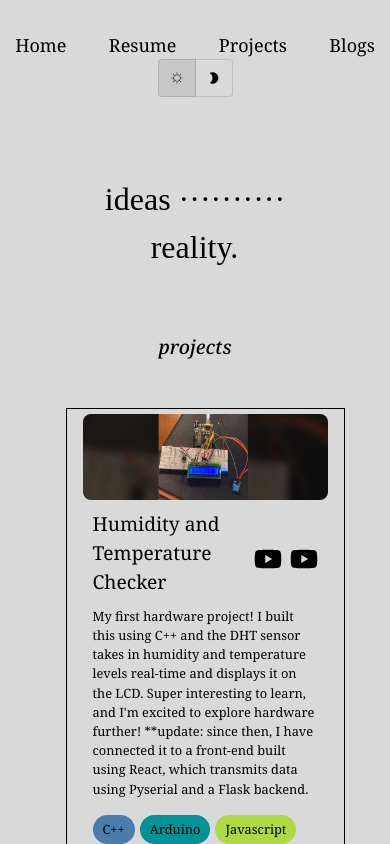
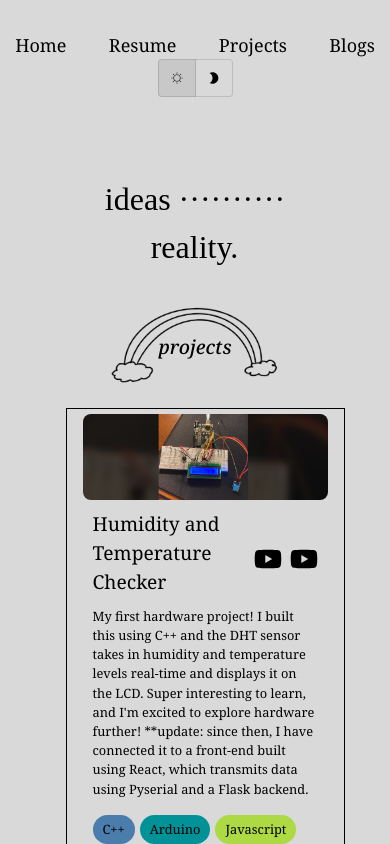
Before and after one commit to bakuyy/portfoliov2, a React (Vite) app: page /projects in a window 390 px wide. Shown: the top 844 px of the page. Built offline with nearby package versions, Linux system fonts and the light colour scheme; a web font is replaced by a local one.

Commit message:
final edits' '

```diff
--- a/src/pages/Projects.jsx
+++ b/src/pages/Projects.jsx
@@ -15,7 +15,8 @@ import Proj8 from "../styling/projIcons/proj8.png";
 import Proj9 from "../styling/projIcons/proj9.png";
 import Proj10 from "../styling/projIcons/proj10.png";
 import Proj11 from "../styling/projIcons/proj11.png";
-import { motion } from "framer-motion"; // Import motion from framer-motion
+import { motion } from "framer-motion"
+import Rainbow from "../assets/Rainbow.png"
 
 const Projects = () => {
   const projects = [
@@ -259,7 +260,11 @@ const Projects = () => {
           }}
         />
       </div>
-      <div className="proj-title noto-home">projects</div>
+      <div>
+  <img className="rainbow" src={Rainbow} alt="Rainbow" />
+  <div className="proj-title noto-home">projects</div>
+</div>
+
       <div className="w-full flex flex-col items-center">
         {projects.reverse().map((project, index) => (
           <motion.div
--- a/src/styling/Project.css
+++ b/src/styling/Project.css
@@ -1,4 +1,3 @@
-/* Project.css */
 .project-card {
     display: flex;
     margin: 10px;
@@ -11,12 +10,12 @@
     align-items: center;
     padding: 0.3rem 1rem;
     border: 1px solid var(--text-color);
-    transition: transform 0.3s ease, box-shadow 0.3s ease; /* Smooth transition for scaling and shadow */
+    transition: transform 0.3s ease, box-shadow 0.3s ease;
 }
 
 .project-card:hover {
-    transform: scale(1.05); /* Scale up the card on hover */
-    box-shadow: 0 4px 20px rgba(0, 0, 0, 0.2); /* Optional shadow for depth */
+    transform: scale(1.05);
+    box-shadow: 0 4px 20px rgba(0, 0, 0, 0.2);
 }
 .image-container {
     width: 20vw;
--- a/src/styling/Projects.css
+++ b/src/styling/Projects.css
@@ -6,6 +6,7 @@
     max-width: 90vw;
     margin: 0 auto;
     padding: 20px;
+    position: relative;
 }
 
 .typewriter {
@@ -22,6 +23,19 @@
     font-size: 2rem;
     margin: 20px 0;
     font-weight: bolder;
+    position: relative;
+    z-index: 2;
+}
+
+.rainbow {
+    position: absolute;
+    top: 240px;
+    left: 50%;
+    transform: translateX(-50%) rotate(2deg);
+    z-index: 1;
+    max-width: 20%;
+    height: auto;
+
 }
 
 @media (max-width: 768px) {
@@ -32,6 +46,12 @@
 
     .proj-title {
         font-size: 1.5rem;
+    }
+    .rainbow {
+        top: 190px;
+        left: 50%;
+        max-width: 50%;
+
     }
 }
 
```
Also changed, not shown: src/assets/Rainbow.png (added).
